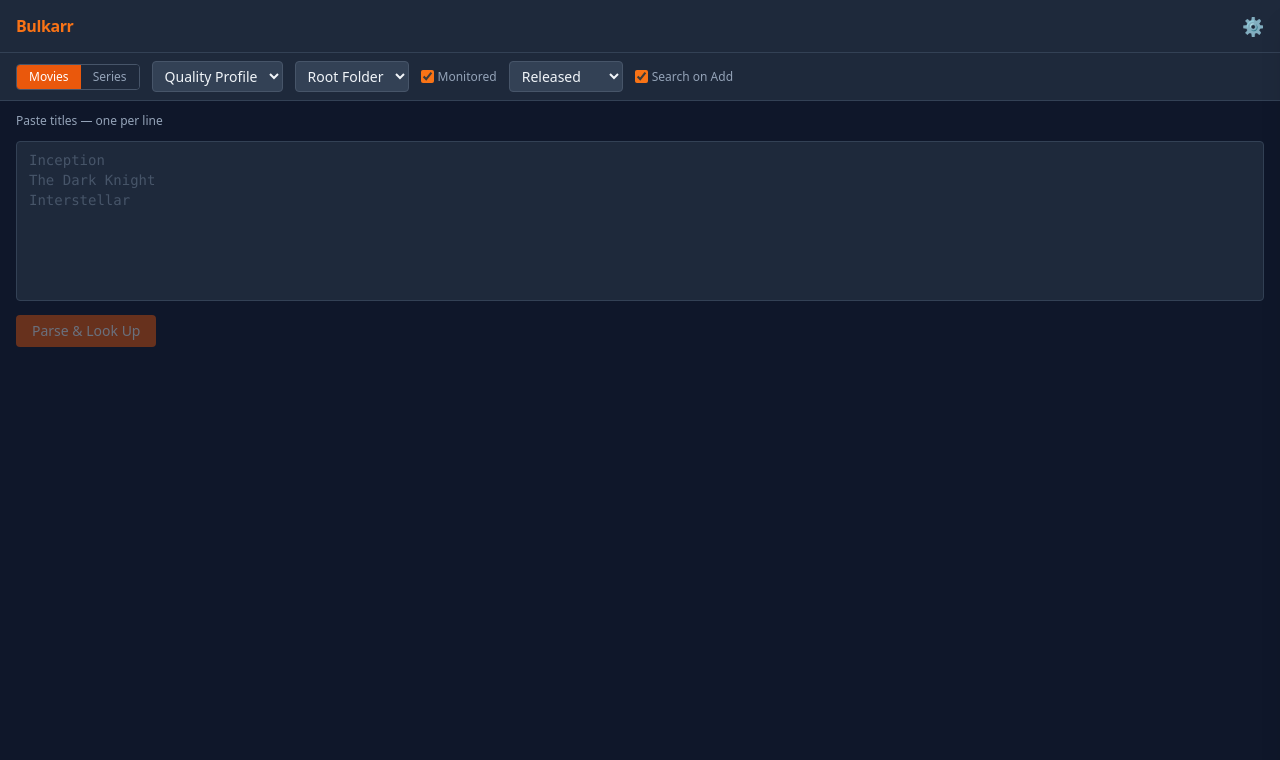
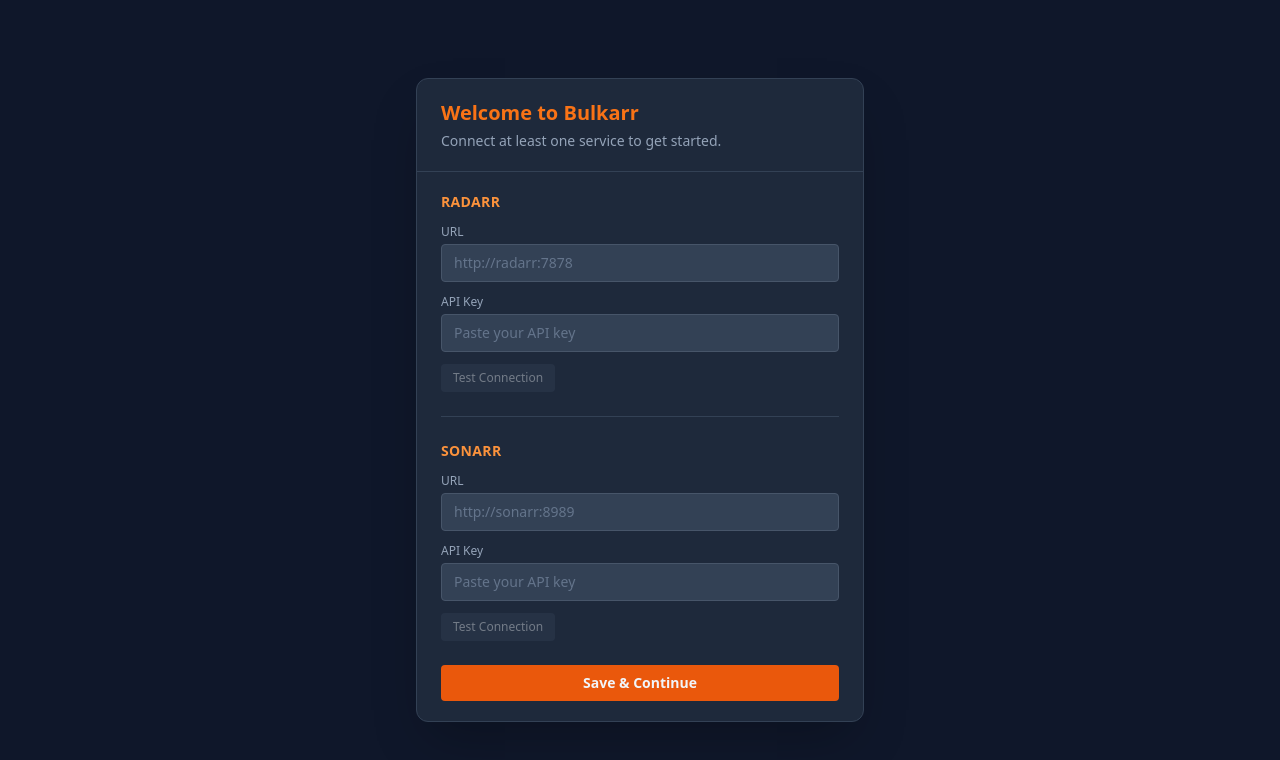
Before and after one commit to athulsaly/Bulkarr, a Next.js app: page / in a window 1280 px wide. Shown: the top 760 px of the page. Built offline with nearby package versions, Linux system fonts and the light colour scheme.

Commit message:
feat: add first-run setup screen when no services are configured

```diff
--- a/app/page.tsx
+++ b/app/page.tsx
@@ -10,12 +10,14 @@ import { DefaultsBar } from '@/components/DefaultsBar'
 import { InputPanel } from '@/components/InputPanel'
 import { ReviewTable } from '@/components/ReviewTable'
 import { ToastStack } from '@/components/ToastStack'
+import { SetupScreen } from '@/components/SetupScreen'
 import type { ReviewRow } from '@/lib/types'
 
 export default function Page() {
   const [drawerOpen, setDrawerOpen] = useState(false)
   const { toasts, addToast, dismiss } = useToast()
   const settingsHook = useSettings()
+  const [setupDone, setSetupDone] = useState(false)
 
   const session = useSession(null, 'movies')
 
@@ -41,6 +43,17 @@ export default function Page() {
   }, [session])
 
   const includedMatchedCount = session.rows.filter(r => r.included && (r.status === 'matched' || r.status === 'in_library')).length
+
+  const needsSetup = !settingsHook.loading && !setupDone &&
+    !settingsHook.settings.radarr && !settingsHook.settings.sonarr
+
+  if (settingsHook.loading) {
+    return <div className="flex min-h-screen items-center justify-center bg-slate-900 text-slate-500 text-sm">Loading…</div>
+  }
+
+  if (needsSetup) {
+    return <SetupScreen hook={settingsHook} onComplete={() => setSetupDone(true)} />
+  }
 
   return (
     <div className="flex flex-col min-h-screen bg-slate-900 text-slate-100">
--- /dev/null
+++ b/components/SetupScreen.tsx
@@ -0,0 +1,151 @@
+'use client'
+import { useState } from 'react'
+import type { useSettings } from '@/hooks/useSettings'
+
+type SettingsHook = ReturnType<typeof useSettings>
+
+interface ServiceFieldsProps {
+  label: string
+  name: 'radarr' | 'sonarr'
+  url: string
+  apiKey: string
+  onUrlChange: (v: string) => void
+  onApiKeyChange: (v: string) => void
+  onTest: () => Promise<{ ok: boolean; version?: string; error?: string }>
+  testing: boolean
+}
+
+function ServiceFields({ label, name, url, apiKey, onUrlChange, onApiKeyChange, onTest, testing }: ServiceFieldsProps) {
+  const [result, setResult] = useState<{ ok: boolean; version?: string; error?: string } | null>(null)
+
+  const handleTest = async () => {
+    setResult(null)
+    const r = await onTest()
+    setResult(r)
+  }
+
+  const input = 'w-full rounded bg-slate-700 border border-slate-600 px-3 py-2 text-sm text-slate-100 placeholder-slate-500 focus:outline-none focus:border-orange-500'
+
+  return (
+    <div className="space-y-3">
+      <h3 className="text-sm font-semibold text-orange-400 uppercase tracking-wide">{label}</h3>
+      <div>
+        <label className="block text-xs text-slate-400 mb-1">URL</label>
+        <input
+          value={url}
+          onChange={e => { onUrlChange(e.target.value); setResult(null) }}
+          placeholder={name === 'radarr' ? 'http://radarr:7878' : 'http://sonarr:8989'}
+          className={input}
+        />
+      </div>
+      <div>
+        <label className="block text-xs text-slate-400 mb-1">API Key</label>
+        <input
+          type="password"
+          value={apiKey}
+          onChange={e => { onApiKeyChange(e.target.value); setResult(null) }}
+          placeholder="Paste your API key"
+          className={input}
+        />
+      </div>
+      <button
+        onClick={handleTest}
+        disabled={!url || !apiKey || testing}
+        className="rounded bg-slate-700 hover:bg-slate-600 disabled:opacity-40 disabled:cursor-not-allowed px-3 py-1.5 text-xs transition-colors"
+      >
+        {testing ? 'Testing…' : 'Test Connection'}
+      </button>
+      {result && (
+        <p className={`text-xs ${result.ok ? 'text-green-400' : 'text-red-400'}`}>
+          {result.ok ? `✓ Connected — v${result.version}` : `✗ ${result.error}`}
+        </p>
+      )}
+    </div>
+  )
+}
+
+interface Props {
+  hook: SettingsHook
+  onComplete: () => void
+}
+
+export function SetupScreen({ hook, onComplete }: Props) {
+  const [radarrUrl, setRadarrUrl] = useState('')
+  const [radarrKey, setRadarrKey] = useState('')
+  const [sonarrUrl, setSonarrUrl] = useState('')
+  const [sonarrKey, setSonarrKey] = useState('')
+  const [saving, setSaving] = useState(false)
+  const [error, setError] = useState('')
+
+  const handleSave = async () => {
+    const hasRadarr = radarrUrl && radarrKey
+    const hasSonarr = sonarrUrl && sonarrKey
+    if (!hasRadarr && !hasSonarr) {
+      setError('Configure at least one service to continue.')
+      return
+    }
+    setSaving(true)
+    setError('')
+    try {
+      await hook.saveSettings({
+        ...(hasRadarr ? { radarr: { url: radarrUrl, apiKey: radarrKey } } : {}),
+        ...(hasSonarr ? { sonarr: { url: sonarrUrl, apiKey: sonarrKey } } : {}),
+      })
+      onComplete()
+    } catch {
+      setError('Failed to save settings.')
+    } finally {
+      setSaving(false)
+    }
+  }
+
+  const makeTestFn = (service: 'radarr' | 'sonarr', url: string, apiKey: string) => async () => {
+    await hook.saveSettings({ [service]: { url, apiKey } })
+    return hook.testConnection(service)
+  }
+
+  return (
+    <div className="flex min-h-screen items-center justify-center bg-slate-900 px-4">
+      <div className="w-full max-w-md rounded-xl bg-slate-800 border border-slate-700 shadow-2xl">
+        <div className="px-6 py-5 border-b border-slate-700">
+          <h1 className="text-xl font-bold text-orange-500">Welcome to Bulkarr</h1>
+          <p className="text-sm text-slate-400 mt-1">Connect at least one service to get started.</p>
+        </div>
+
+        <div className="px-6 py-5 space-y-6">
+          <ServiceFields
+            label="Radarr"
+            name="radarr"
+            url={radarrUrl}
+            apiKey={radarrKey}
+            onUrlChange={setRadarrUrl}
+            onApiKeyChange={setRadarrKey}
+            onTest={makeTestFn('radarr', radarrUrl, radarrKey)}
+            testing={hook.testing === 'radarr'}
+          />
+          <hr className="border-slate-700" />
+          <ServiceFields
+            label="Sonarr"
+            name="sonarr"
+            url={sonarrUrl}
+            apiKey={sonarrKey}
+            onUrlChange={setSonarrUrl}
+            onApiKeyChange={setSonarrKey}
+            onTest={makeTestFn('sonarr', sonarrUrl, sonarrKey)}
+            testing={hook.testing === 'sonarr'}
+          />
+
+          {error && <p className="text-red-400 text-sm">{error}</p>}
+
+          <button
+            onClick={handleSave}
+            disabled={saving}
+            className="w-full rounded bg-orange-600 hover:bg-orange-500 disabled:opacity-50 py-2 font-semibold text-sm transition-colors"
+          >
+            {saving ? 'Saving…' : 'Save & Continue'}
+          </button>
+        </div>
+      </div>
+    </div>
+  )
+}
```
Also changed, not shown: 1 other file (tests, documents, lock files or other folders).
